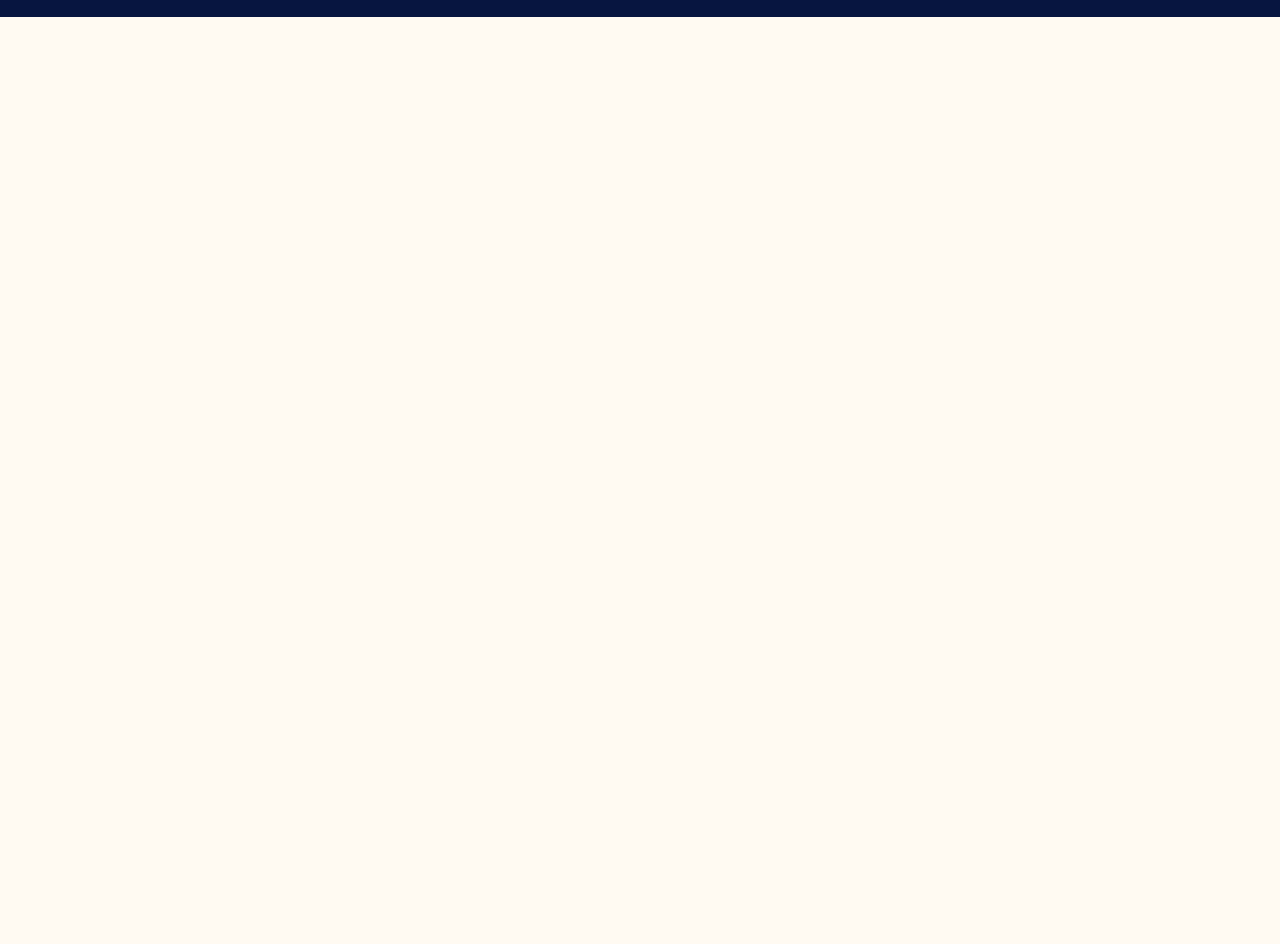
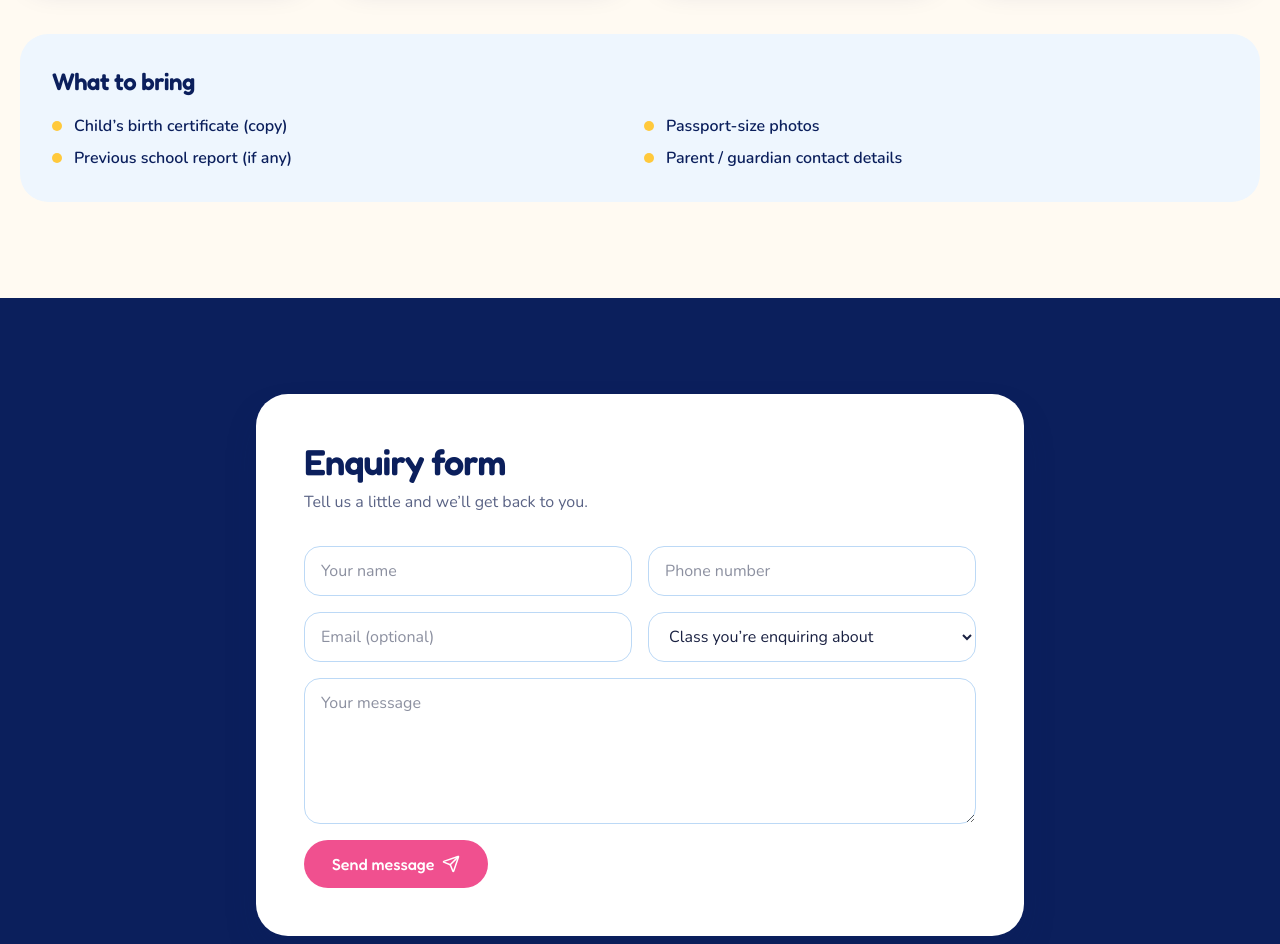
Before and after one commit to Meshack000/Acquahfield, a React (Vite) app: page /admissions in a window 1280 px wide. Shown: the part 768-1712 px from the top of the page. Before the commit the page ends 800 px from the top, so only its background shows below. Built offline with nearby package versions, Linux system fonts and the light colour scheme.

Commit message:
feat: update form handling in EnquiryForm, enhance routing for new pages, and fix import paths

```diff
--- a/index.html
+++ b/index.html
@@ -18,12 +18,19 @@
   </head>
   <body>
 
-        <form name="enquiry" data-netlify="true" hidden>
-      <input name="name" /><input name="phone" /><input name="email" />
-      <input name="level" /><textarea name="message"></textarea>
+    <form name="enquiry" data-netlify="true" hidden>
+      <input type="hidden" name="form-name" value="enquiry" />
+      <input name="name" />
+      <input name="phone" />
+      <input name="email" />
+      <input name="level" />
+      <textarea name="message"></textarea>
     </form>
     <form name="contact" data-netlify="true" hidden>
-      <input name="name" /><input name="phone" /><input name="email" />
+      <input type="hidden" name="form-name" value="contact" />
+      <input name="name" />
+      <input name="phone" />
+      <input name="email" />
       <textarea name="message"></textarea>
     </form>
 
--- a/src/App.tsx
+++ b/src/App.tsx
@@ -1,11 +1,13 @@
 import { Routes, Route } from "react-router-dom";
-import Layout from "@/components/layout/Layout";
+import Layout from "@/components/layout/layout";
 import Home from "@/pages/Home";
 import About from "@/pages/About";
-import Achievements from "@/pages/Achievements";
+import Achievements from "@/pages/Achievments";
 import Academics from "@/pages/Academics";
 import NewsEvents from "@/pages/NewsEvents";
-import Placeholder from "@/pages/Placeholder";
+import Admissions from "@/pages/Admissions";
+import Contact from "@/pages/Contact";
+import Gallery from "@/pages/Gallery";
 
 export default function App() {
   return (
@@ -15,10 +17,10 @@ export default function App() {
         <Route path="about" element={<About />} />
         <Route path="achievements" element={<Achievements />} />
         <Route path="academics" element={<Academics />} />
-        <Route path="admissions" element={<Placeholder title="Admissions" />} />
+        <Route path="admissions" element={<Admissions />} />
         <Route path="news-events" element={<NewsEvents />} />
-        <Route path="gallery" element={<Placeholder title="Gallery" />} />
-        <Route path="contact" element={<Placeholder title="Contact" />} />
+        <Route path="gallery" element={<Gallery />} />
+        <Route path="contact" element={<Contact />} />
       </Route>
     </Routes>
   );
--- a/src/components/layout/Footer.tsx
+++ b/src/components/layout/Footer.tsx
@@ -61,7 +61,7 @@ export default function Footer() {
             <Phone size={18} className="text-bubblegum" />
             {school.phone}
           </a>
-          <p className="max-w-xs text-sm leading-relaxed">{school.openingNote}</p>
+          <p className="max-w-xs text-sm leading-relaxed">{school.hours}</p>
           </div>
         </div>
 
--- a/src/components/ui/EnquiryForm.tsx
+++ b/src/components/ui/EnquiryForm.tsx
@@ -11,17 +11,26 @@ export default function EnquiryForm({ formName, showLevel = false }: Props) {
 
   async function onSubmit(e: FormEvent<HTMLFormElement>) {
     e.preventDefault();
+    const form = e.currentTarget;
+    const submittedData = new FormData(form);
+    const fields: Record<string, string> = {
+      name: String(submittedData.get("name") ?? ""),
+      phone: String(submittedData.get("phone") ?? ""),
+      email: String(submittedData.get("email") ?? ""),
+      message: String(submittedData.get("message") ?? ""),
+    };
+    if (showLevel) fields.level = String(submittedData.get("level") ?? "");
+
     setStatus("sending");
-    const data = Object.fromEntries(new FormData(e.currentTarget)) as Record<string, string>;
     try {
       const res = await fetch("/", {
         method: "POST",
         headers: { "Content-Type": "application/x-www-form-urlencoded" },
-        body: new URLSearchParams({ "form-name": formName, ...data }).toString(),
+        body: new URLSearchParams({ "form-name": formName, ...fields }).toString(),
       });
       if (!res.ok) throw new Error("failed");
+      form.reset();
       setStatus("sent");
-      e.currentTarget.reset();
     } catch {
       setStatus("error");
     }
@@ -29,7 +38,7 @@ export default function EnquiryForm({ formName, showLevel = false }: Props) {
 
   if (status === "sent") {
     return (
-      <div className="rounded-card bg-mint/15 p-8 text-center">
+      <div className="rounded-card bg-mint/15 p-8 text-center" role="status">
         <h3 className="text-2xl font-semibold">Thank you!</h3>
         <p className="mt-2 text-muted">We’ve received your message and will get back to you soon.</p>
       </div>
@@ -53,10 +62,11 @@ export default function EnquiryForm({ formName, showLevel = false }: Props) {
       <textarea name="message" required rows={5} placeholder="Your message" className={`${field} sm:col-span-2`} />
       <div className="sm:col-span-2">
         <button
+          type="submit"
           disabled={status === "sending"}
           className="inline-flex items-center gap-2 rounded-full bg-bubblegum px-7 py-3 font-display font-medium text-white transition hover:brightness-110 disabled:opacity-60"
         >
-          {status === "sending" ? "Sending…" : "Send message"} <Send size={18} />
+          {status === "sending" ? "Sending…" : "Send message"} <Send size={18} aria-hidden="true" />
         </button>
         {status === "error" && (
           <p className="mt-3 text-sm text-bubblegum">Something went wrong. Please try again or call us.</p>
--- a/src/data/site.ts
+++ b/src/data/site.ts
@@ -5,7 +5,8 @@ export const school = {
   location: "Mampong Rd, Kumasi, Ghana",
   phone: "+233 53 938 8836",
   phoneHref: "+233539388836",
-  openingNote: "Listed opening time: 6:30am Monday. Call to confirm current hours.",
+  email: "Email address not listed",
+  hours: "Listed opening time: 6:30am Monday. Call to confirm current hours.",
   directionsUrl: "https://www.google.com/maps/search/?api=1&query=Acquahfield%20Montessori%20School%2C%20Mampong%20Rd%2C%20Kumasi",
   socials: {
     youtube: "https://youtube.com/@acquahfieldmontessorischool",
--- a/src/pages/Achievments.tsx
+++ b/src/pages/Achievments.tsx
@@ -1,6 +1,6 @@
 import { Award, BadgeCheck, GraduationCap, type LucideIcon } from "lucide-react";
-import PageHeader from "@/components/ui/PageHeader";
-import { awards, certifications, graduations, type Item } from "@/data/achievements";
+import PageHeader from "@/components/ui/pageheader";
+import { awards, certifications, graduations, type Item } from "@/data/achievments";
 
 type SectionProps = {
   id: string;
--- a/src/pages/Admissions.tsx
+++ b/src/pages/Admissions.tsx
@@ -1,5 +1,5 @@
 import { ClipboardList, FileText, MessagesSquare, School } from "lucide-react";
-import PageHeader from "@/components/ui/PageHeader";
+import PageHeader from "@/components/ui/pageheader";
 import EnquiryForm from "@/components/ui/EnquiryForm";
 
 const steps = [
--- a/src/pages/Contact.tsx
+++ b/src/pages/Contact.tsx
@@ -1,5 +1,5 @@
 import { Clock, Mail, MapPin, Phone } from "lucide-react";
-import PageHeader from "@/components/ui/PageHeader";
+import PageHeader from "@/components/ui/pageheader";
 import EnquiryForm from "@/components/ui/EnquiryForm";
 import { school } from "@/data/site";
 
@@ -13,7 +13,7 @@ const info = [
 export default function Contact() {
   return (
     <>
-      <PageHeader eyebrow="Contact" title="Say hello" text="We’d love to hear from you." />
+      <PageHeader eyebrow="Contact" title="Say hello" text="We'd love to hear from you." />
 
       <section className="mx-auto grid max-w-7xl gap-12 px-5 py-24 lg:grid-cols-2">
         <div>
--- a/src/pages/Gallery.tsx
+++ b/src/pages/Gallery.tsx
@@ -1,6 +1,6 @@
 import { useCallback, useEffect, useState } from "react";
 import { ChevronLeft, ChevronRight, X } from "lucide-react";
-import PageHeader from "@/components/ui/PageHeader";
+import PageHeader from "@/components/ui/pageheader";
 import { img } from "@/lib/images";
 
 // Add more photos here as the school sends them
@@ -43,7 +43,7 @@ export default function Gallery() {
             <button
               key={p.alt}
               onClick={() => setCurrent(i)}
-              className="mb-4 block w-full overflow-hidden rounded-card shadow-soft"
+              className="mb-4 block w-full break-inside-avoid overflow-hidden rounded-card shadow-soft"
               aria-label={`Open photo: ${p.alt}`}
             >
               <img src={p.src} alt={p.alt} loading="lazy" className="w-full transition duration-500 hover:scale-105" />
@@ -57,6 +57,7 @@ export default function Gallery() {
           className="fixed inset-0 z-[100] flex items-center justify-center bg-navy-950/95 p-4"
           role="dialog"
           aria-modal="true"
+          aria-label="Photo viewer"
           onClick={() => setCurrent(null)}
         >
           <button className="absolute right-5 top-5 text-white" aria-label="Close" onClick={() => setCurrent(null)}>
--- a/src/pages/NewsEvents.tsx
+++ b/src/pages/NewsEvents.tsx
@@ -1,5 +1,5 @@
 import { CalendarDays, MapPin, Clock } from "lucide-react";
-import PageHeader from "@/components/ui/PageHeader";
+import PageHeader from "@/components/ui/pageheader";
 import { events, news } from "@/data/news";
 
 export default function NewsEvents() {
```
